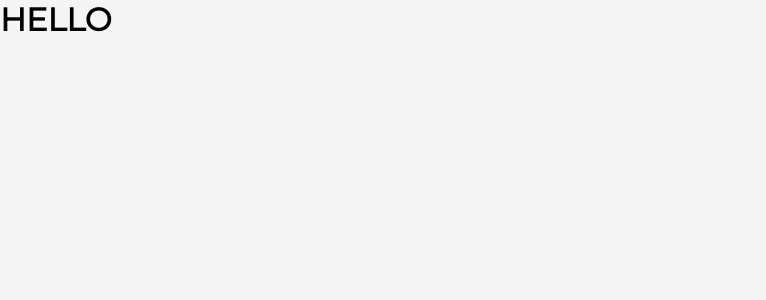
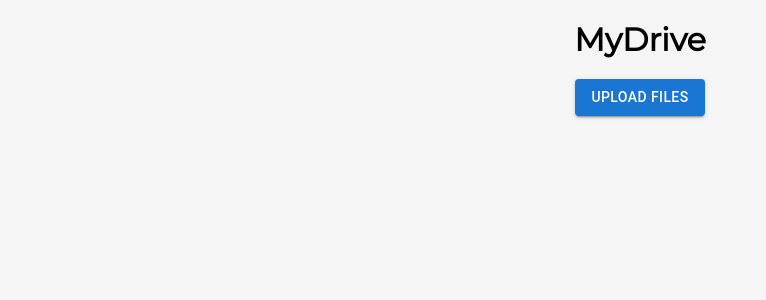
Before and after one commit to prajwal-pawar/MyDrive, a React (Vite) app in the folder client/: page / in a window 1280 px wide. Shown: the top 300 px of the page, without its empty margins (0-766 px from the left). Built offline with nearby package versions, Linux system fonts and the light colour scheme; sample sign-in values are in the browser's storage.

Commit message:
added file upload component and fetch upload API

```diff
--- a/client/src/components/Home.jsx
+++ b/client/src/components/Home.jsx
@@ -1,11 +1,15 @@
-import { useEffect } from "react";
+import { useEffect, useRef } from "react";
 import { useNavigate } from "react-router-dom";
+import { Button } from "@mui/material";
+import axios from "axios";
 
 const Home = () => {
   // get JWT/bearer token from localstorage
   const token = localStorage.getItem("token");
   // to redirect user
   const navigate = useNavigate();
+  // ref's for getting file input
+  const fileRef = useRef();
 
   useEffect(() => {
     // if token doesnt exists, return to login
@@ -14,9 +18,58 @@ const Home = () => {
     }
   }, [token]);
 
+  // upload files
+  const uploadFiles = async () => {
+    try {
+      // getting file
+      let file = fileRef.current.files[0];
+
+      console.log("file is : ", file);
+      console.log("file name is : ", file.name);
+      console.log("file size is : ", file.size);
+      console.log("file type is : ", file.type);
+
+      // get response from server for file upload API
+      const response = await axios.post(
+        "http://localhost:8000/upload",
+        {
+          file,
+        },
+        // sending headers to upload API
+        {
+          headers: {
+            // sending Content-Type header because we are sending file data
+            "Content-Type": "multipart/form-data",
+            // sending authorization header to send JWT as bearer token to authorize file upload request
+            Authorization: `Bearer ${token}`,
+          },
+        }
+      );
+
+      console.log(response);
+    } catch (err) {
+      console.log(err);
+    }
+  };
+
   return (
     <div>
-      <h1>HELLO</h1>
+      <h1 style={{ textAlign: "center", margin: "20px 0px" }}>MyDrive</h1>
+
+      <div style={{ textAlign: "center" }}>
+        <label htmlFor="uploadBtn">
+          <input
+            type="file"
+            id="uploadBtn"
+            style={{ display: "none" }}
+            ref={fileRef}
+            onChange={uploadFiles} // on changing file
+          />
+          <Button color="primary" variant="contained" component="span">
+            Upload Files
+          </Button>
+        </label>
+      </div>
     </div>
   );
 };
```
